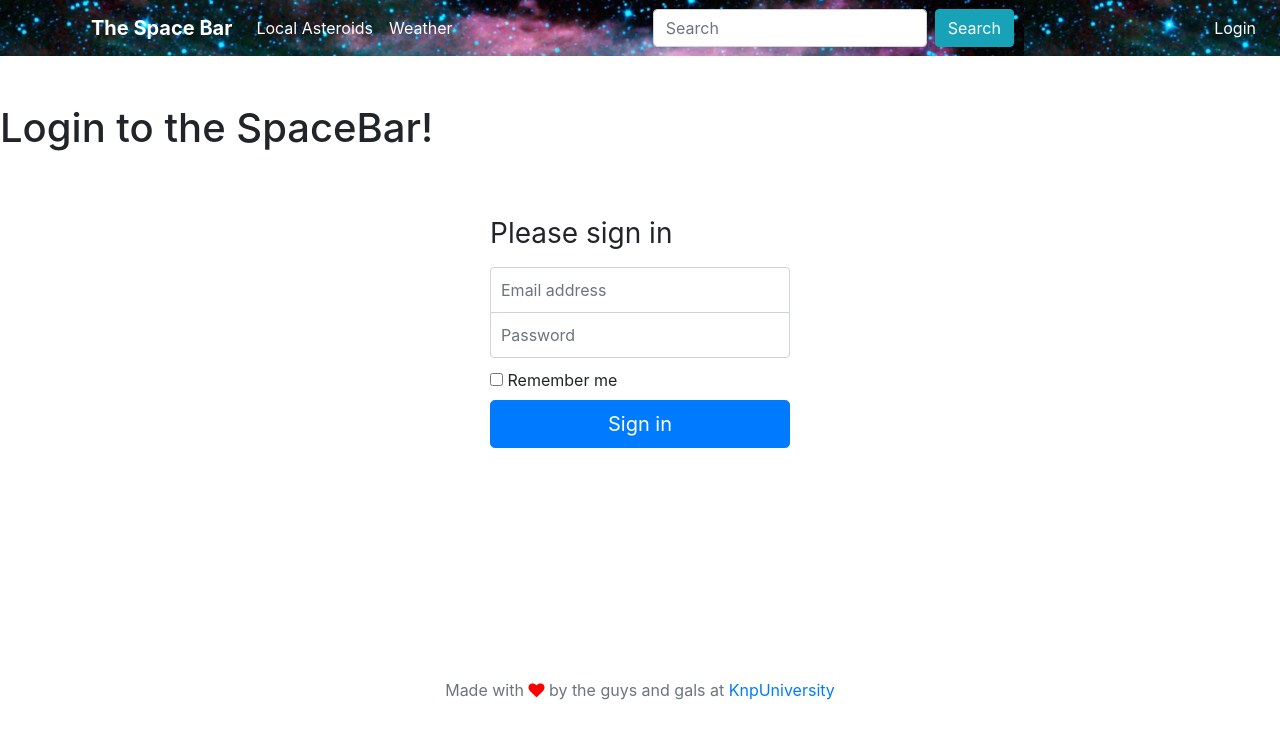
After one commit to VirginieGodfrin/symfony4_security, a Symfony app: template templates/security/login.html.twig in a window 1280 px wide. The commit adds this page. Shown: the top 739 px of the page. Run offline with Twig, Linux system fonts and the light colour scheme; the template is opened without the code that fills it, so the values that code supplies are empty; some libraries are stand-ins or nearby versions.

Commit message:
Chapter 4: The Login Form

```diff
--- /dev/null
+++ b/public/css/login.css
@@ -0,0 +1,39 @@
+body {
+    background-color: #fff;
+}
+
+.form-signin {
+    width: 100%;
+    max-width: 330px;
+    padding: 15px;
+    margin: auto;
+    margin-top: 50px;
+}
+
+.form-signin .checkbox {
+    font-weight: 400;
+}
+
+.form-signin .form-control {
+    position: relative;
+    box-sizing: border-box;
+    height: auto;
+    padding: 10px;
+    font-size: 16px;
+}
+
+.form-signin .form-control:focus {
+    z-index: 2;
+}
+
+.form-signin input[type="email"] {
+    margin-bottom: -1px;
+    border-bottom-right-radius: 0;
+    border-bottom-left-radius: 0;
+}
+
+.form-signin input[type="password"] {
+    margin-bottom: 10px;
+    border-top-left-radius: 0;
+    border-top-right-radius: 0;
+}
--- a/templates/base.html.twig
+++ b/templates/base.html.twig
@@ -33,7 +33,10 @@
                     <button class="btn btn-info my-2 my-sm-0" type="submit">Search</button>
                 </form>
                 <ul class="navbar-nav ml-auto">
-                    <li class="nav-item dropdown" style="margin-right: 75px;">
+                    <li class="nav-item">
+                        <a style="color: #fff;" class="nav-link" href="{{ path('app_login') }}">Login</a>
+                    </li>
+                   {#  <li class="nav-item dropdown" style="margin-right: 75px;">
                         <a class="nav-link dropdown-toggle" href="http://example.com" id="navbarDropdownMenuLink" data-toggle="dropdown" aria-haspopup="true" aria-expanded="false">
                           <img class="nav-profile-img rounded-circle" src="{{ asset('images/astronaut-profile.png') }}">
                         </a>
@@ -42,7 +45,7 @@
                             <a class="dropdown-item" href="#">Create Post</a>
                             <a class="dropdown-item" href="#">Logout</a>
                         </div>
-                    </li>
+                    </li> #}
                 </ul>
             </div>
         </nav>
--- /dev/null
+++ b/templates/security/login.html.twig
@@ -0,0 +1,33 @@
+{% extends 'base.html.twig' %}
+
+{% block title %}Hello toi !{% endblock %}
+
+{# specify a css file to one html.twig file #}
+{% block stylesheets %}
+	{# This will print the content of the parent block #}
+	{{ parent() }}
+	<link rel="stylesheet" href="{{ asset('css/login.css') }}">
+{% endblock %}
+
+{% block body %}
+	<h1>Login to the SpaceBar!</h1>
+	{# Copy-colle from https://symfony.com/doc/current/security/form_login_setup.html #}
+	{# If a form doesn't have an action attribute, it will submit right back to the same URL - /login - which is what I want anyways. #}
+	<form class="form-signin" method="post">
+		{% if error %}
+			{#  The only special part is this error variable, which, when we're done, will be the authentication error if the user just entered a bad email or password #}
+			<div class="alert alert-danger">{{ error.messageKey|trans(error.messageData, 'security') }}</div>
+		{% endif %}
+
+		<h1 class="h3 mb-3 font-weight-normal">Please sign in</h1>
+		<label for="inputEmail" class="sr-only">Email address</label>
+		<input type="email" name="email" id="inputEmail" class="form-control" placeholder="Email address" required auto>
+		<label for="inputPassword" class="sr-only">Password</label>
+		<input type="password" name="password" id="inputPassword" class="form-control" placeholder="Password" requir <div class="checkbox mb-3">
+		<label>
+		<input type="checkbox" value="remember-me"> Remember me
+		</label> </div>
+		<button class="btn btn-lg btn-primary btn-block" type="submit"> Sign in
+		</button>
+	</form>
+{% endblock %}
```
Also changed, not shown: src/Controller/SecurityController.php (added, +29 -0 lines).
